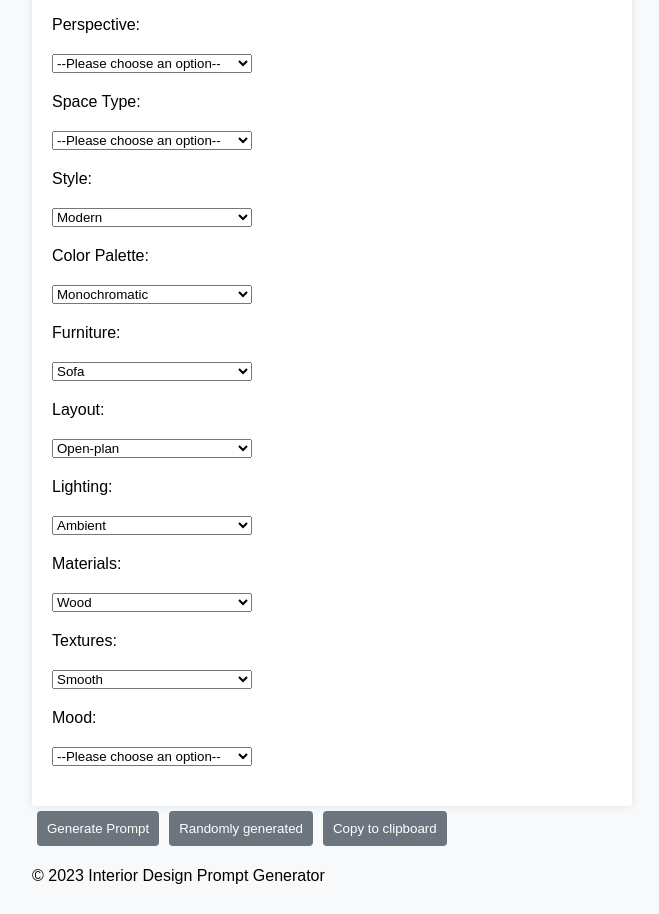
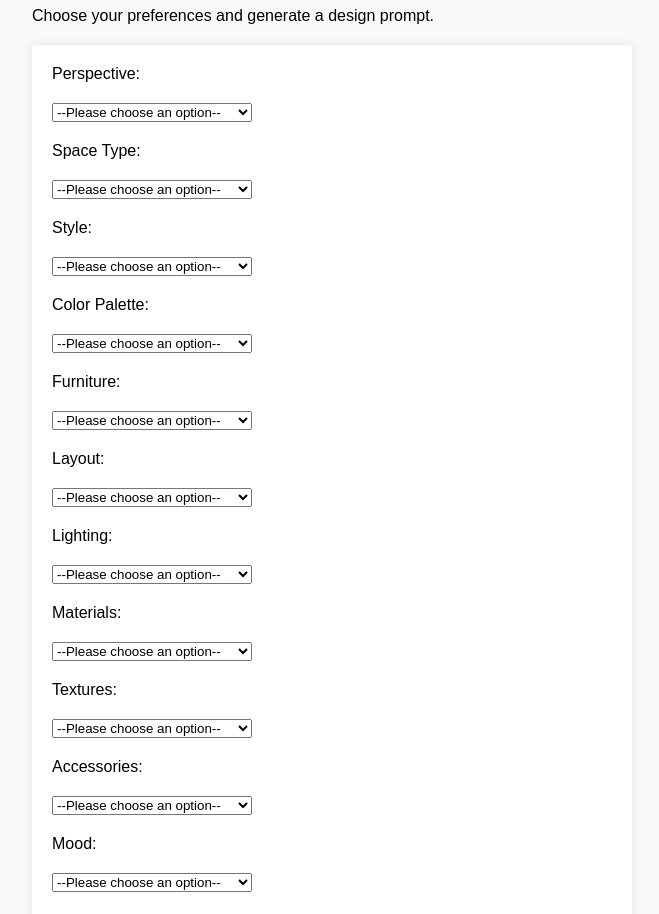
Before and after one commit to qzh3722/interior-design-prompt-generator, a plain HTML site: page index.html in a window 1280 px wide. Shown: the part 130-1044 px from the top of the page, without its empty margins (308-967 px from the left). Drawn offline with Linux system fonts and the light colour scheme.

Commit message:
Beautify the website

```diff
--- a/index.html
+++ b/index.html
@@ -23,145 +23,236 @@
     </style>
 </head>
 <body>
-  <header class="header">
-    <nav class="navbar">
-      <h1>Interior Design Prompt Generator</h1>
-    </nav>
-  </header>
+    <h1>Welcome to the Interior Design Prompt Generator!</h1>
+    <p>Choose your preferences and generate a design prompt.</p>
 
-  <main class="main-content">
-    <section class="intro">
-      <p>Choose your preferences and generate a design prompt.</p>
-    </section>
-    <section class="form-section">
-      <form id="design-form" class="form-grid">
-        <div class="form-group">
+    <form id="design-form">
         <label for="perspective">Perspective:</label>
         <select id="perspective">
             <option value="">--Please choose an option--</option>
-            <option value="overhead">Overhead</option>
-            <option value="eye-level">Eye-level</option>
-            <option value="low-angle">Low-angle</option>
-            <!-- Add more options here -->
+            <option value="Front View">Front View</option>
+            <option value="Isometric View">Isometric View</option>
+            <option value="Bird's Eye View">Bird's Eye View</option>
+            <option value="3/4 View">3/4 View</option>
+            <option value="Close-up">Close-up</option>
+            <option value="Wide Angle">Wide Angle</option>
         </select>
-        </div>
-        <div class="form-group">
+
         <label for="space-type">Space Type:</label>
         <select id="space-type">
             <option value="">--Please choose an option--</option>
-            <option value="living-room">Living Room</option>
-            <option value="bedroom">Bedroom</option>
-            <option value="kitchen">Kitchen</option>
-            <option value="bathroom">Bathroom</option>
-            <option value="dining-room">Dining Room</option>
-            <!-- Add more options here -->
+            <option value="Living Room">Living Room</option>
+            <option value="Bedroom">Bedroom</option>
+            <option value="Kitchen">Kitchen</option>
+            <option value="Bathroom">Bathroom</option>
+            <option value="Dining Room">Dining Room</option>
+            <option value="Home Office">Home Office</option>
+            <option value="Entryway">Entryway</option>
+            <option value="Nursery">Nursery</option>
+            <option value="Patio">Patio</option>
+            <option value="Balcony">Balcony</option>
+            <option value="Garden">Garden</option>
+            <option value="Studio">Studio</option>
+            <option value="Loft">Loft</option>
+            <option value="Basement">Basement</option>
+            <option value="Attic">Attic</option>
+            <option value="Garage">Garage</option>
         </select>
-        </div>
 
-        <div class="form-group">
         <label for="style">Style:</label>
         <select id="style">
-            <option value="modern">Modern</option>
-            <option value="minimalist">Minimalist</option>
-            <option value="industrial">Industrial</option>
-            <option value="scandinavian">Scandinavian</option>
-            <option value="mid-century">Mid-Century</option>
-            <option value="bohemian">Bohemian</option>
             <option value="">--Please choose an option--</option>
-            <!-- Add more options here -->
+            <option value="Modern">Modern</option>
+            <option value="Contemporary">Contemporary</option>
+            <option value="Minimalist">Minimalist</option>
+            <option value="Industrial">Industrial</option>
+            <option value="Scandinavian">Scandinavian</option>
+            <option value="Bohemian">Bohemian</option>
+            <option value="Traditional">Traditional</option>
+            <option value="Rustic">Rustic</option>
+            <option value="Mid-Century Modern">Mid-Century Modern</option>
+            <option value="Glam">Glam</option>
+            <option value="Art Deco">Art Deco</option>
+            <option value="Coastal">Coastal</option>
+            <option value="Mediterranean">Mediterranean</option>
+            <option value="Tropical">Tropical</option>
+            <option value="Eclectic">Eclectic</option>
+            <option value="Transitional">Transitional</option>
+            <option value="Shabby Chic">Shabby Chic</option>
+            <option value="Farmhouse">Farmhouse</option>
+            <option value="Asian">Asian</option>
+            <option value="Moroccan">Moroccan</option>
+            <option value="Hollywood Regency">Hollywood Regency</option>
         </select>
-        </div>
 
-        <div class="form-group">
         <label for="color-palette">Color Palette:</label>
         <select id="color-palette">
-                    <option value="monochromatic">Monochromatic</option>
-                    <option value="complementary">Complementary</option>
-                    <option value="analogous">Analogous</option>
-                    <option value="triadic">Triadic</option>
-                    <option value="warm">Warm</option>
-                    <option value="cool">Cool</option>
             <option value="">--Please choose an option--</option>
-                    <!-- Add more options here -->
+            <option value="Monochromatic">Monochromatic</option>
+            <option value="Neutral">Neutral</option>
+            <option value="Warm">Warm</option>
+            <option value="Cool">Cool</option>
+            <option value="Earthy">Earthy</option>
+            <option value="Jewel Tones">Jewel Tones</option>
+            <option value="Pastel">Pastel</option>
+            <option value="Bold">Bold</option>
+            <option value="Vibrant">Vibrant</option>
+            <option value="Muted">Muted</option>
         </select>
 
         <!-- Add more select elements for other categories -->
         <label for="furniture">Furniture:</label>
         <select id="furniture">
-          <option value="sofa">Sofa</option>
-          <option value="armchair">Armchair</option>
-          <option value="coffee-table">Coffee Table</option>
-          <option value="bed">Bed</option>
-          <option value="dining-table">Dining Table</option>
-          <option value="chairs">Chairs</option>
             <option value="">--Please choose an option--</option>
-          <!-- Add more options here -->
+            <option value="Modern Sofa">Modern Sofa</option>
+            <option value="Classic Armchair">Classic Armchair</option>
+            <option value="Minimalist Coffee Table">Minimalist Coffee Table</option>
+            <option value="Vintage Bookshelf">Vintage Bookshelf</option>
+            <option value="Elegant Dining Set">Elegant Dining Set</option>
+            <option value="Cozy Bed">Cozy Bed</option>
+            <option value="Functional Desk">Functional Desk</option>
+            <option value="Stylish Bar Stools">Stylish Bar Stools</option>
+            <option value="Outdoor Lounge Chairs">Outdoor Lounge Chairs</option>
+            <option value="Rattan Furniture">Rattan Furniture</option>
         </select>
+
         <label for="layout">Layout:</label>
         <select id="layout">
-            <option value="open-plan">Open-plan</option>
-            <option value="closed-off">Closed-off</option>
-            <option value="zoning">Zoning</option>
-            <option value="focal-point">Focal-point</option>
-            <option value="centralized">Centralized</option>
             <option value="">--Please choose an option--</option>
-          <!-- Add more options here -->
+            <option value="Open Concept">Open Concept</option>
+            <option value="Symmetrical">Symmetrical</option>
+            <option value="Asymmetrical">Asymmetrical</option>
+            <option value="Minimalist">Minimalist</option>
+            <option value="Maximalist">Maximalist</option>
+            <option value="Cozy">Cozy</option>
+            <option value="Spacious">Spacious</option>
+            <option value="Functional">Functional</option>
+            <option value="Multi-functional">Multi-functional</option>
+            <option value="Zoned">Zoned</option>
         </select>
+
         <label for="lighting">Lighting:</label>
         <select id="lighting">
-            <option value="ambient">Ambient</option>
-            <option value="task">Task</option>
-            <option value="accent">Accent</option>
-            <option value="natural">Natural</option>
-            <option value="layered">Layered</option>
             <option value="">--Please choose an option--</option>
-          <!-- Add more options here -->
+            <option value="Natural Light">Natural Light</option>
+            <option value="Ambient Lighting">Ambient Lighting</option>
+            <option value="Task Lighting">Task Lighting</option>
+            <option value="Accent Lighting">Accent Lighting</option>
+            <option value="Statement Chandelier">Statement Chandelier</option>
+            <option value="Recessed Lighting">Recessed Lighting</option>
+            <option value="Track Lighting">Track Lighting</option>
+            <option value="Wall Sconces">Wall Sconces</option>
+            <option value="Floor Lamps">Floor Lamps</option>
+            <option value="Table Lamps">Table Lamps</option>
+            <option value="Fairy Lights">Fairy Lights</option>
         </select>
+
         <label for="materials">Materials:</label>
         <select id="materials">
-            <option value="wood">Wood</option>
-            <option value="metal">Metal</option>
-            <option value="glass">Glass</option>
-            <option value="stone">Stone</option>
-            <option value="concrete">Concrete</option>
-            <option value="textile">Textile</option>
             <option value="">--Please choose an option--</option>
-          <!-- Add more options here -->
+            <option value="Wood">Wood</option>
+            <option value="Metal">Metal</option>
+            <option value="Glass">Glass</option>
+            <option value="Concrete">Concrete</option>
+            <option value="Plastic">Plastic</option>
+            <option value="Natural Fibers">Natural Fibers</option>
+            <option value="Stone">Stone</option>
+            <option value="Brick">Brick</option>
+            <option value="Leather">Leather</option>
+            <option value="Fabric">Fabric</option>
+            <option value="Velvet">Velvet</option>
+            <option value="Linen">Linen</option>
+            <option value="Silk">Silk</option>
         </select>
+
         <label for="textures">Textures:</label>
         <select id="textures">
-            <option value="smooth">Smooth</option>
-            <option value="rough">Rough</option>
             <option value="">--Please choose an option--</option>
-          <!-- Add more options here -->
+            <option value="Smooth">Smooth</option>
+            <option value="Rough">Rough</option>
+            <option value="Soft">Soft</option>
+            <option value="Hard">Hard</option>
+            <option value="Shiny">Shiny</option>
+            <option value="Matte">Matte</option>
+            <option value="Glossy">Glossy</option>
+            <option value="Textured">Textured</option>
+            <option value="Patterned">Patterned</option>
+            <option value="Embossed">Embossed</option>
+            <option value="Woven">Woven</option>
+            <option value="Knitted">Knitted</option>
+            <option value="Braided">Braided</option>
+            <option value="Tufted">Tufted</option>
+            <option value="Pleated">Pleated</option>
+            <option value="Ruffled">Ruffled</option>
+            <option value="Distressed">Distressed</option>
+            <option value="Glazed">Glazed</option>
+            <option value="Polished">Polished</option>
+            <option value="Stained">Stained</option>
+            <option value="Painted">Painted</option>
+            <option value="Clear">Clear</option>
+            <option value="Colored">Colored</option>
+            <option value="Furry">Furry</option>
+            <option value="Scaly">Scaly</option>
         </select>
+
+        <label for="accessories">Accessories:</label>
+        <select id="accessories">
+            <option value="">--Please choose an option--</option>
+            <option value="Plants">Plants</option>
+            <option value="Artwork">Artwork</option>
+            <option value="Mirrors">Mirrors</option>
+            <option value="Rugs">Rugs</option>
+            <option value="Curtains">Curtains</option>
+            <option value="Cushions">Cushions</option>
+            <option value="Throws">Throws</option>
+            <option value="Candles">Candles</option>
+            <option value="Vases">Vases</option>
+            <option value="Books">Books</option>
+            <option value="Sculptures">Sculptures</option>
+            <option value="Clocks">Clocks</option>
+            <option value="Photographs">Photographs</option>
+            <option value="Collectibles">Collectibles</option>
+        </select>
+
         <label for="mood">Mood:</label>
         <select id="mood">
             <option value="">--Please choose an option--</option>
-          <!-- Add more options here -->
-            <option value="cozy">Cozy</option>
-            <option value="minimalist">Minimalist</option>
-            <option value="inviting">Inviting</option>
-            <option value="vibrant">Vibrant</option>
-            <option value="relaxing">Relaxing</option>
-            <option value="sophisticated">Sophisticated</option>
+            <option value="Calm">Calm</option>
+            <option value="Relaxing">Relaxing</option>
+            <option value="Peaceful">Peaceful</option>
+            <option value="Serene">Serene</option>
+            <option value="Cozy">Cozy</option>
+            <option value="Inviting">Inviting</option>
+            <option value="Warm">Warm</option>
+            <option value="Comfortable">Comfortable</option>
+            <option value="Elegant">Elegant</option>
+            <option value="Sophisticated">Sophisticated</option>
+            <option value="Chic">Chic</option>
+            <option value="Stylish">Stylish</option>
+            <option value="Modern">Modern</option>
+            <option value="Contemporary">Contemporary</option>
+            <option value="Minimalist">Minimalist</option>
+            <option value="Industrial">Industrial</option>
+            <option value="Bohemian">Bohemian</option>
+            <option value="Rustic">Rustic</option>
+            <option value="Glamorous">Glamorous</option>
+            <option value="Luxurious">Luxurious</option>
+            <option value="Vibrant">Vibrant</option>
+            <option value="Energetic">Energetic</option>
+            <option value="Playful">Playful</option>
+            <option value="Creative">Creative</option>
         </select>
+
+
     </form>
-    </section>
 
-    <section class="buttons-section">
     <div class="container">
         <button class="button" onclick="generatePrompt()">Generate Prompt</button>
         <button class="button" onclick="generateRandomPrompt()">Randomly generated</button>
         <button class="button" id="copy-button">Copy to clipboard</button>
     </div>
-    </section>
 
 <p id="prompt"></p>
-  </main>
-  <footer class="footer">
-    <p>&copy; 2023 Interior Design Prompt Generator</p>
-  </footer>
 
 </body>
 </html>
```
Lines whose indentation alone changed are shown as unchanged.
